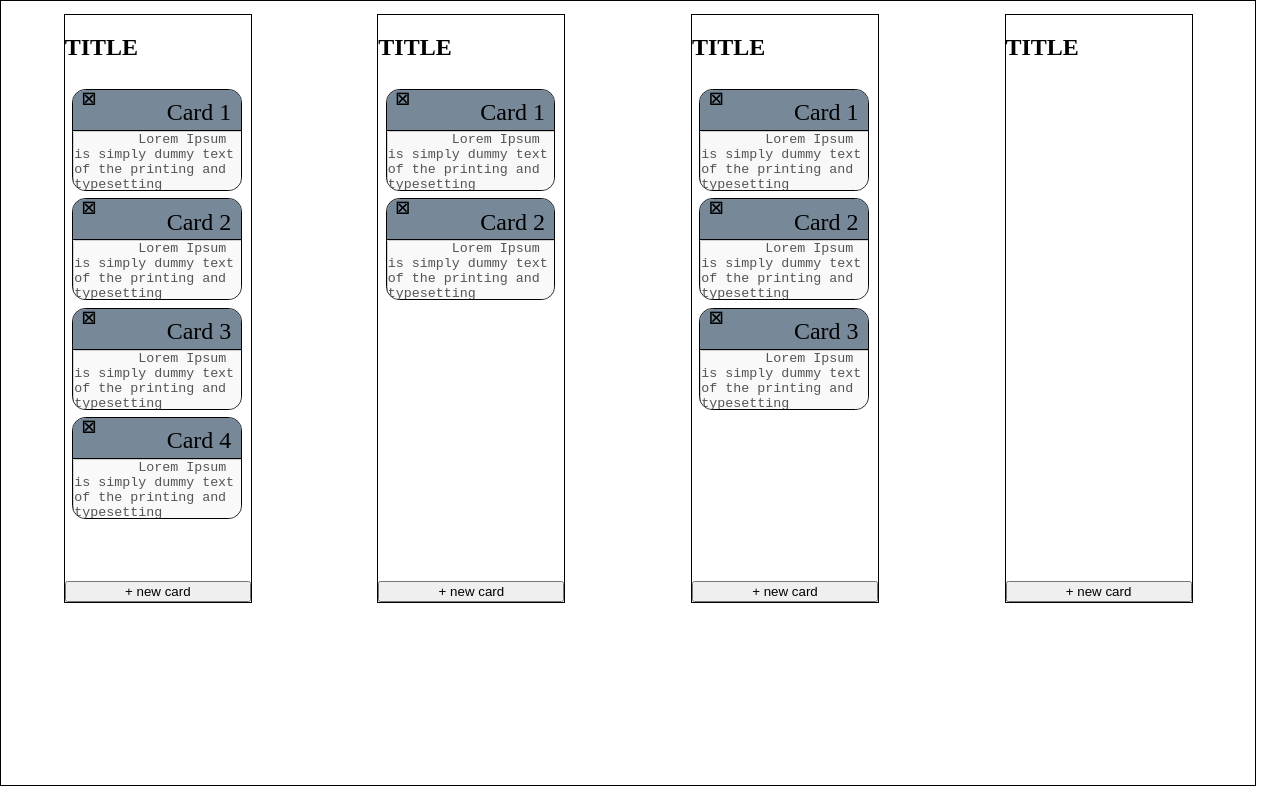
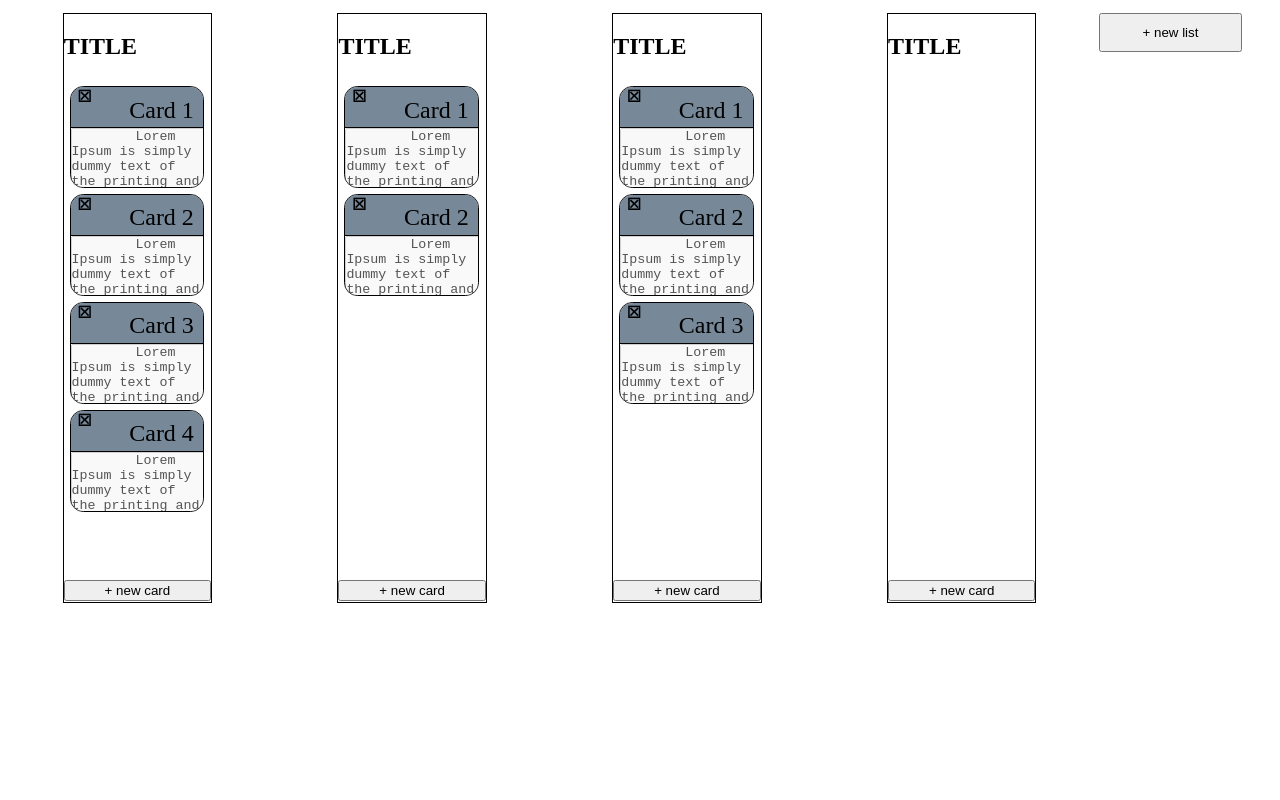
Before and after one commit to Seba-Quintana/todos, an Angular app in the folder todos/: page / in a window 1280 px wide. Built offline with nearby package versions, Linux system fonts and the light colour scheme; data requests are answered from the project's data file.

Commit message:
horizontal scroll and new list button

```diff
--- a/todos/src/app/home/home.component.css
+++ b/todos/src/app/home/home.component.css
@@ -1,22 +1,34 @@
 #home-component {
-	margin: 0;
-	width: 98vw;
+	/*width: 98vw;
 	height: 98vh;
-	border: 1pt solid black;
+	border: 1pt solid black;*/
 }
 
 #lists {
 	display: flex;
 	flex-direction: row;
 	flex-wrap: nowrap;
+	overflow: auto;
+	width: 98vw;
+	height: 98vh;
 }
 
 #list-component {
 	margin-top: 1%;
 	margin-left: 5%;
 	margin-right: 5%;
+	width: 200px;
+	height: 588px;
+	border: 1pt solid black;
+}
+
+input {
+	margin-top: 1%;
+	margin-right: 1%;
 	width: 15%;
-	height: 90%;
-	border: 1pt solid black;
-	overflow: auto;
+	height: 5%;
 }
+
+input:hover {
+	background-color: orange;
+}
--- a/todos/src/app/home/home.component.ts
+++ b/todos/src/app/home/home.component.ts
@@ -13,6 +13,7 @@ import { CardInterface } from '../interfaces/cardInterface';
       <section id="lists">
         <app-list id="list-component" class="app-lists" *ngFor="let listsData of todoLists" [list]="listsData">
         </app-list>
+		<input id="add-list" type="button" value="+ new list" />
       </section>
     </div>
   `,
```
